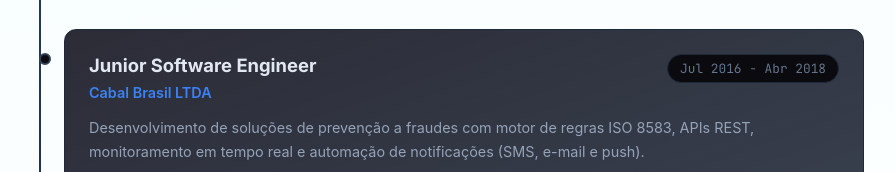
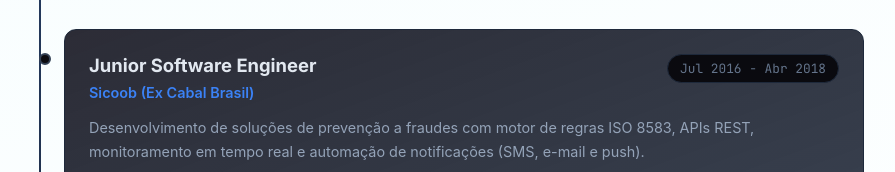
Before and after one commit to wesleyosantos91/wesleyosantos91.github.io, a website with bundled scripts: page index.html in a window 1280 px wide. Shown: the part 3462-3634 px from the top of the page, without its empty margins (320-1215 px from the left). Built offline with nearby package versions, Linux system fonts and the light colour scheme.

```diff
--- a/index.html
+++ b/index.html
@@ -375,7 +375,7 @@
               <div class="experience-header">
                 <div>
                   <h3 class="experience-role">Junior Software Engineer</h3>
-                  <a href="https://www.cabal.com.br/" target="_blank" rel="noopener noreferrer" class="experience-company">Cabal Brasil LTDA</a>
+                  <a href="https://www.sicoob.com.br/" target="_blank" rel="noopener noreferrer" class="experience-company">Sicoob (Ex Cabal Brasil)</a>
                 </div>
                 <span class="experience-date">Jul 2016 - Abr 2018</span>
               </div>
```
